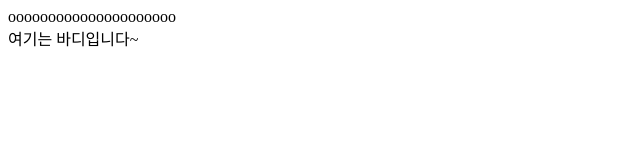
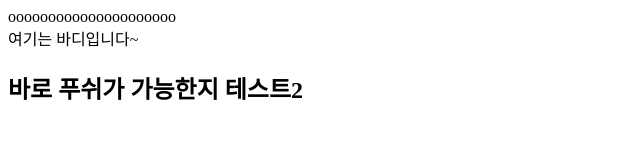
Before and after one commit to zeynut/test1005, a plain HTML site: page index.html in a window 1280 px wide. Shown: the whole page, without its empty margins (0-640 px from the left). Drawn offline with Linux system fonts and the light colour scheme.

Commit message:
바로 푸쉬가 가능 테스트2

```diff
--- a/index.html
+++ b/index.html
@@ -10,6 +10,7 @@
 <body>
     <div>
         여기는 바디입니다~
+        <h2>바로 푸쉬가 가능한지 테스트2</h2>
     </div>
 </body>
 </html>
```
